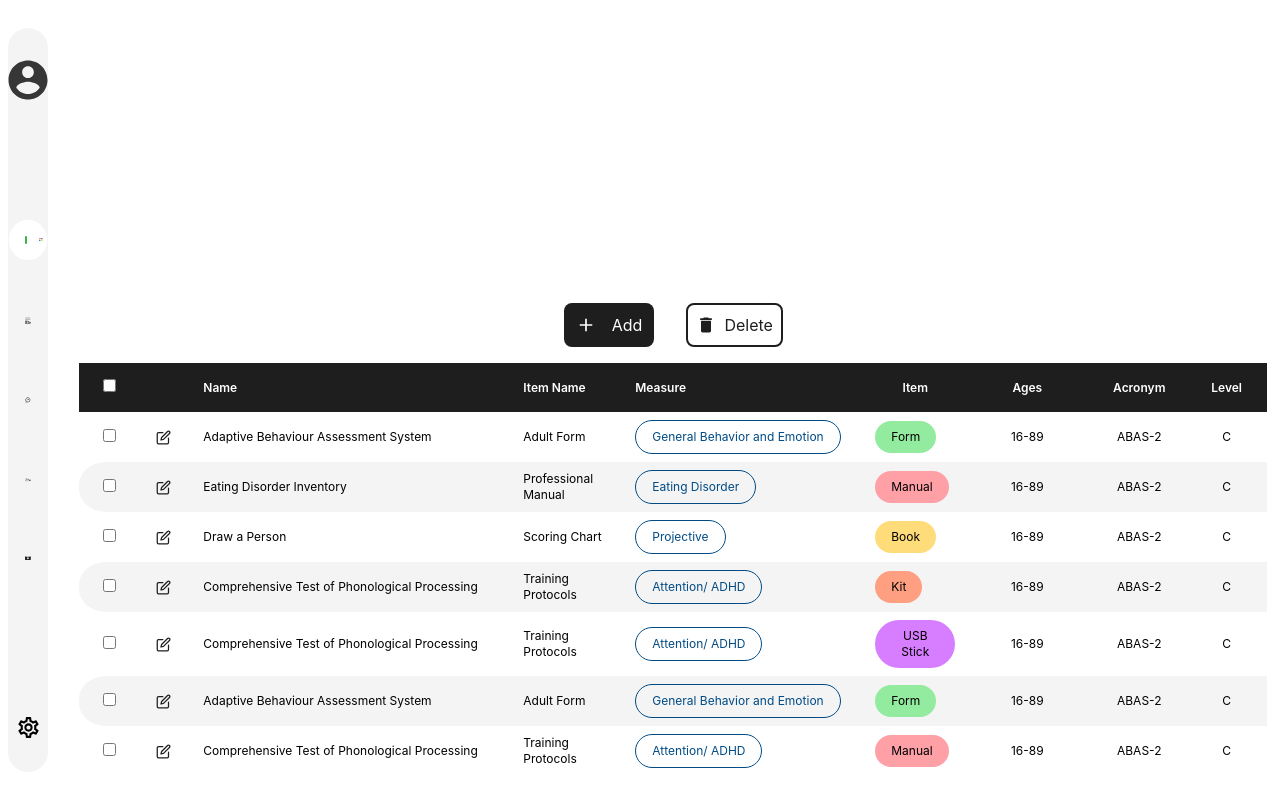
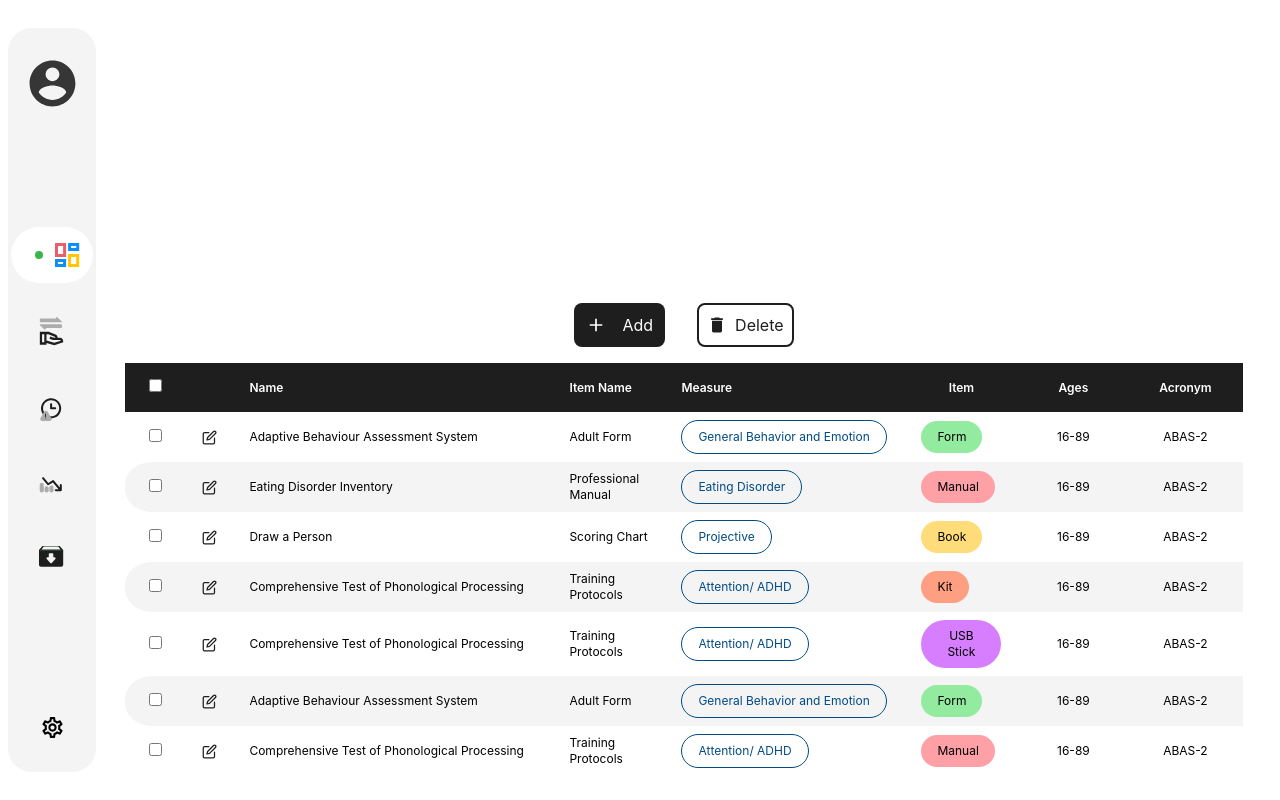
Before and after one commit to queens-psyc-clinic/app, a React (Create React App) app in the folder client/: page / in a window 1280 px wide. Built offline with nearby package versions, Linux system fonts and the light colour scheme.

Commit message:
fixed a teeny bug in the navbar and table sizing

```diff
--- a/client/src/components/Navbar.tsx
+++ b/client/src/components/Navbar.tsx
@@ -11,7 +11,7 @@ const Navbar = (props: { userType: Role }) => {
     props.userType === "admin" ? adminMenuOptions : clientMenuOptions;
 
   return (
-    <div className="h-[95%] w-[5.5rem] rounded-3xl bg-gray-100 py-4 flex flex-col items-center">
+    <div className="h-[95%] min-w-[5.5rem] rounded-3xl bg-gray-100 py-4 flex flex-col items-center">
       <img src={profilePic} alt="profile" className="mt-4"></img>
       <div
         className={`flex flex-col w-full justify-between items-center self-center justify-self-center mb-auto ${
--- a/client/src/components/Table.tsx
+++ b/client/src/components/Table.tsx
@@ -63,7 +63,7 @@ const Table = (props: {
   };
 
   return (
-    <div className="overflow-scroll w-[95%] h-auto max-h-[75%] text-xs">
+    <div className="overflow-scroll max-w-[95%] h-auto max-h-[75%] text-xs">
       <table className="">
         <thead className="bg-black font-semibold">
           <tr className="text-white h-auto" key={uuid()}>
--- a/client/src/pages/Dashboard.tsx
+++ b/client/src/pages/Dashboard.tsx
@@ -31,7 +31,7 @@ const Dashboard = (props: { userRole: Role }) => {
   };
 
   return (
-    <div className="flex flex-col justify-end items-center py-4 w-full h-full">
+    <div className="flex flex-col overflow-x-hidden justify-end items-center py-4 w-full h-full">
       <section className="flex">
         <button className="text-white bg-black px-3 py-2 m-4 rounded-lg flex items-center">
           <i className="mr-4">
@@ -50,6 +50,7 @@ const Dashboard = (props: { userRole: Role }) => {
         </button>
       </section>
       <Table
+        tableType="default"
         setSelectedRows={setSelectedRows}
         selectedRows={selectedRows}
         data={data}
```
